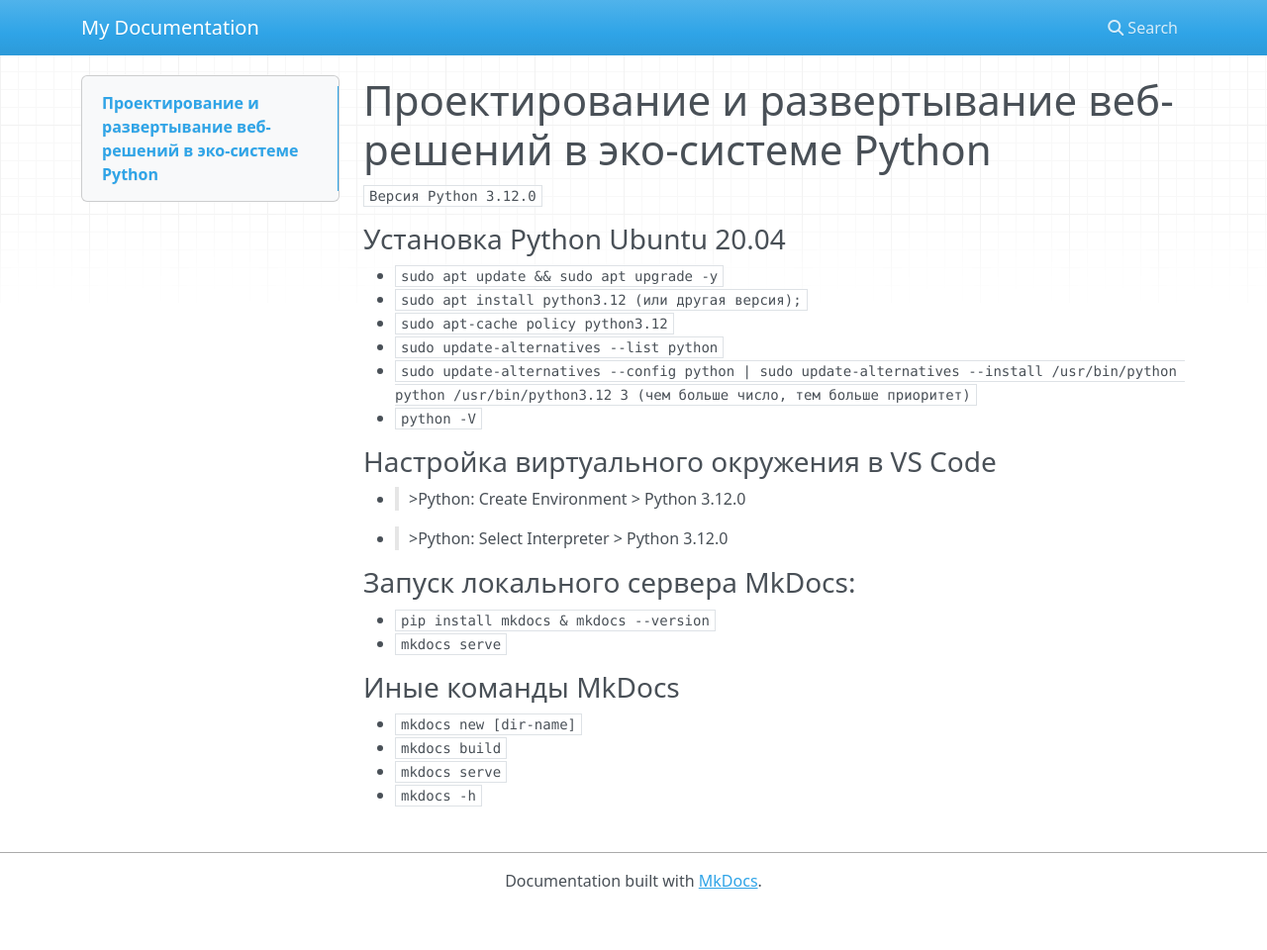
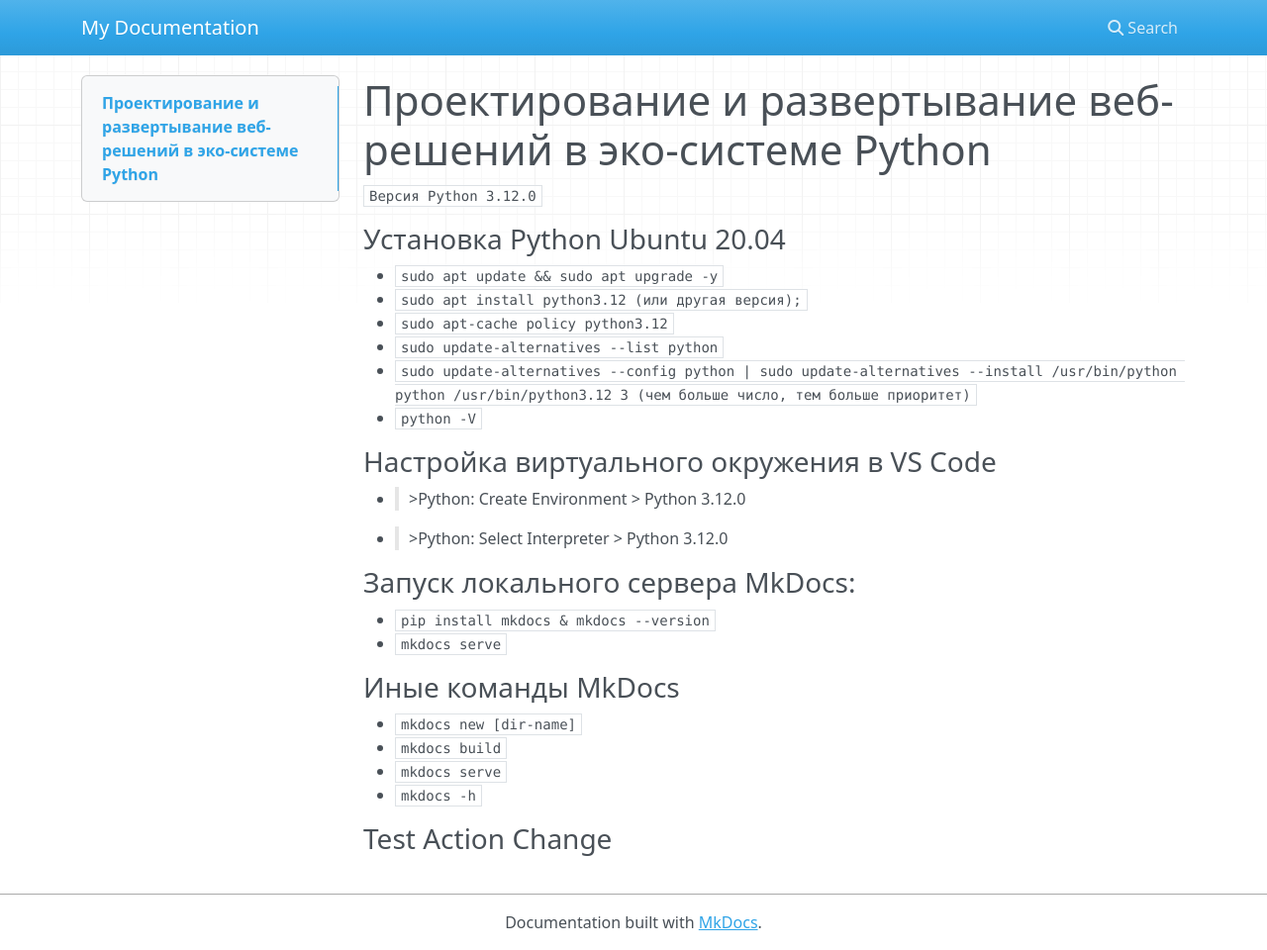
Before and after one commit to MypyMypy/itmo_2course_python, an MkDocs documentation site: the page built from docs/index.md, in a window 1280 px wide and 960 px high. Shown: the whole window at 99% size. Built offline with MkDocs 1.6.1, drawn with Linux system fonts in a browser that asks for light colours; nearby versions of some CDN libraries.

Commit message:
test: action test

```diff
--- a/docs/index.md
+++ b/docs/index.md
@@ -27,3 +27,5 @@
 - `mkdocs build`
 - `mkdocs serve`
 - `mkdocs -h`
+
+### Test Action Change
```
